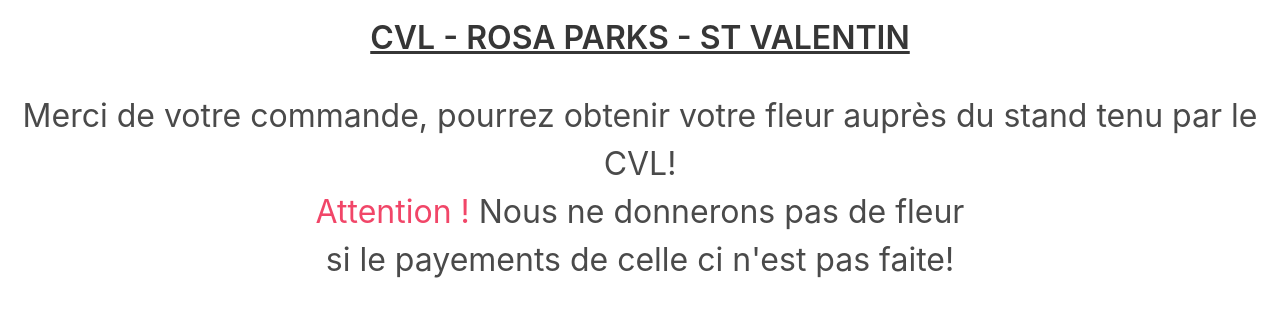
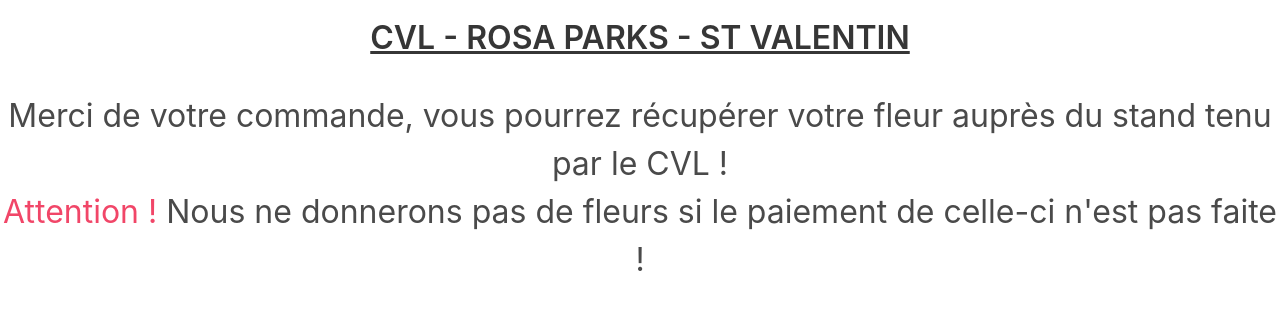
Before and after one commit to Matyu9/CVL-COMMANDE-FLEUR, a Flask app: template templates/commande.html in a window 1280 px wide. Shown: the top 317 px of the page. Run offline with Flask 3, Linux system fonts and the light colour scheme; the template is opened without the code that fills it, so the values that code supplies are empty.

Commit message:
ptit changement

```diff
--- a/templates/commande.html
+++ b/templates/commande.html
@@ -13,9 +13,9 @@
         {% if need_to_be_receive_by_cvl %}
             <p class="is-size-3"><h style="text-decoration: underline">Merci de votre commande,</h><br>la fleur de {{ nd }} {{ pd }} sera donnée le 01/01/2000</p>
         {% else %}
-            <p class="is-size-3">Merci de votre commande, pourrez obtenir votre fleur auprès du stand tenu par le CVL!</p>
+            <p class="is-size-3">Merci de votre commande, vous pourrez récupérer votre fleur auprès du stand tenu par le CVL !</p>
         {% endif %}
-        <h1 class="is-size-3"><h class="has-text-danger">Attention !</h> Nous ne donnerons pas de fleur<br>si le payements de celle ci n'est pas faite!</h1>
+        <h1 class="is-size-3"><h class="has-text-danger">Attention !</h> Nous ne donnerons pas de fleurs si le paiement de celle-ci n'est pas faite !</h1>
     </div>
 </body>
 </html>
--- a/templates/home-no-login.html
+++ b/templates/home-no-login.html
@@ -119,7 +119,7 @@
             <div class="field">
                 <div class="control">
                     <label class="radio">
-                        <input type="checkbox" name="themself"> Je souhaite donnée moi même la fleur
+                        <input type="checkbox" name="themself"> Je souhaite donner moi même la fleur
                     </label>
                 </div>
             </div>
```
